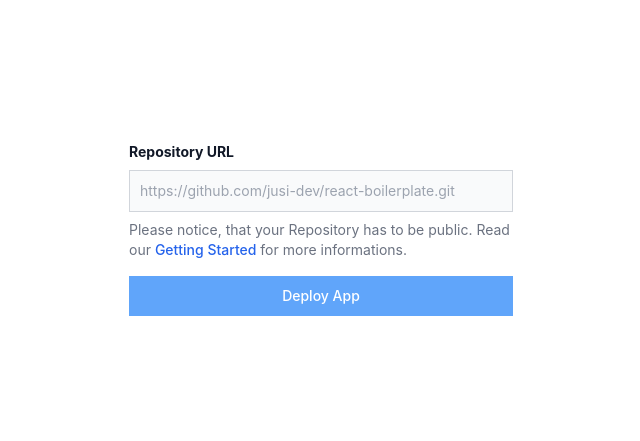
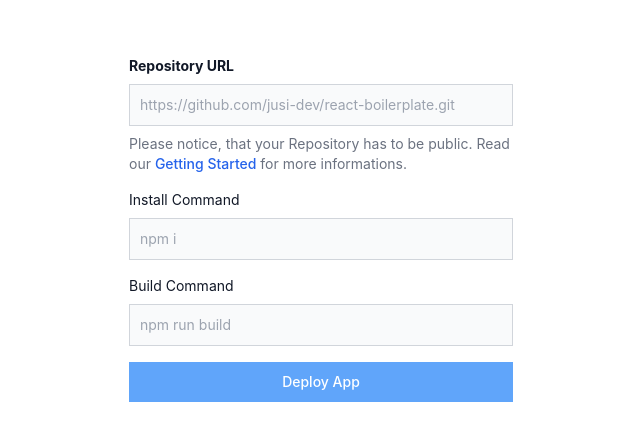
Before and after one commit to jusi-dev/juscel_frontend, a React (Create React App) app: page / in a window 1280 px wide. Shown: the part 171-612 px from the top of the page, without its empty margins (319-959 px from the left). Built offline with nearby package versions, Linux system fonts and the light colour scheme.

Commit message:
Added install and build command

```diff
--- a/src/components/DeployForm/DeployForm.component.jsx
+++ b/src/components/DeployForm/DeployForm.component.jsx
@@ -2,6 +2,8 @@ import React, { useState } from 'react'
 
 const DeployForm = () => {
     const [repositoryURL, setRepositoryURL] = useState('')
+    const [buildCommand, setBuildCommand] = useState('')
+    const [installCommand, setInstallCommand] = useState('')
     const [sentDeploy, setSentDeploy] = useState(false)
     const [deployId, setDeployId] = useState('')
     const [deployStatus, setDeployStatus] = useState('Uploading...')
@@ -22,7 +24,11 @@ const DeployForm = () => {
             headers: {
                 'Content-Type': 'application/json'
             },
-            body: JSON.stringify({ repoUrl: repositoryURL })
+            body: JSON.stringify({
+                repoUrl: repositoryURL,
+                buildCommand: buildCommand,
+                installCommand: installCommand
+            })
         })
         const data = await response.json()
         if (data.id) {
@@ -51,8 +57,21 @@ const DeployForm = () => {
                     onChange={(e) => handleRepoUrlChange(e)}
                     value={repositoryURL}
                 />
+                <p id="helper-text-explanation" class="mt-2 text-sm text-gray-500 dark:text-gray-400">Please notice, that your Repository has to be public. Read our <a href="#" class="font-medium text-blue-600 hover:underline dark:text-blue-500">Getting Started</a> for more informations.</p>
 
-                <p id="helper-text-explanation" class="mt-2 text-sm text-gray-500 dark:text-gray-400">Please notice, that your Repository has to be public. Read our <a href="#" class="font-medium text-blue-600 hover:underline dark:text-blue-500">Getting Started</a> for more informations.</p>
+                <label for="install-cmd" class="block mb-2 mt-4 text-sm text-gray-900 dark:text-white">Install Command</label>
+                <input type="text" id="install-cmd" aria-describedby="helper-text-explanation" class="bg-gray-50 border border-gray-300 text-gray-900 text-sm rounded-lg focus:ring-blue-500 focus:border-blue-500 block w-full p-2.5  dark:bg-gray-700 dark:border-gray-600 dark:placeholder-gray-400 dark:text-white dark:focus:ring-blue-500 dark:focus:border-blue-500" placeholder="npm i"
+                    disabled={sentDeploy}
+                    onChange={(e) => setInstallCommand(e.target.value)}
+                    value={installCommand}
+                />
+
+                <label for="build-cmd" class="block mb-2 mt-4 text-sm text-gray-900 dark:text-white">Build Command</label>
+                <input type="text" id="build-cmd" aria-describedby="helper-text-explanation" class="bg-gray-50 border border-gray-300 text-gray-900 text-sm rounded-lg focus:ring-blue-500 focus:border-blue-500 block w-full p-2.5  dark:bg-gray-700 dark:border-gray-600 dark:placeholder-gray-400 dark:text-white dark:focus:ring-blue-500 dark:focus:border-blue-500" placeholder="npm run build"
+                    disabled={sentDeploy}
+                    onChange={(e) => setBuildCommand(e.target.value)}
+                    value={buildCommand}
+                />
 
                 {repositoryURL && !sentDeploy
                 ?
```
